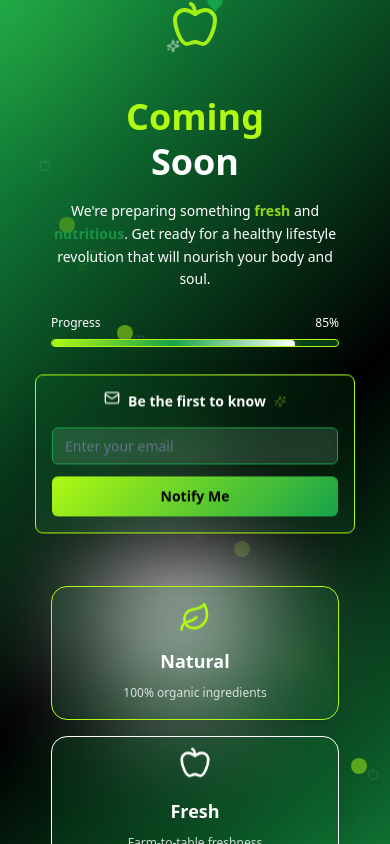
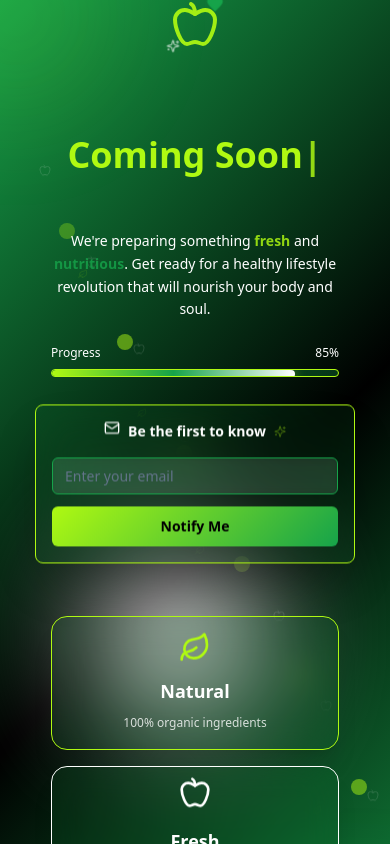
Before and after one commit to Junaid212/starry-arrival-soon, a React (Vite) app: page / in a window 390 px wide. Shown: the top 844 px of the page. Built offline with nearby package versions, Linux system fonts and the light colour scheme.

Commit message:
Add typing animation to "Coming Soon" text
Implement a typing animation or letter-by-letter reveal effect for the "Coming Soon" text.

```diff
--- a/src/pages/Index.tsx
+++ b/src/pages/Index.tsx
@@ -1,5 +1,5 @@
 
-import React, { useState } from 'react';
+import React, { useState, useEffect } from 'react';
 import { Button } from "@/components/ui/button";
 import { Input } from "@/components/ui/input";
 import { Card } from "@/components/ui/card";
@@ -8,7 +8,24 @@ import { Mail, Leaf, Apple, Heart, Sparkles } from 'lucide-react';
 
 const Index = () => {
   const [email, setEmail] = useState('');
+  const [typedText, setTypedText] = useState('');
   const { toast } = useToast();
+
+  const fullText = "Coming Soon";
+
+  useEffect(() => {
+    let index = 0;
+    const timer = setInterval(() => {
+      if (index <= fullText.length) {
+        setTypedText(fullText.slice(0, index));
+        index++;
+      } else {
+        clearInterval(timer);
+      }
+    }, 200);
+
+    return () => clearInterval(timer);
+  }, []);
 
   const handleSubmit = (e: React.FormEvent) => {
     e.preventDefault();
@@ -22,6 +39,7 @@ const Index = () => {
   };
 
   return (
+    <>
       <div className="min-h-screen relative overflow-hidden" style={{ background: `linear-gradient(135deg, #16A34A 0%, #000000 50%, #16A34A 100%)` }}>
         {/* Simple Background Elements */}
         <div className="absolute inset-0">
@@ -121,16 +139,14 @@ const Index = () => {
               </div>
             </div>
 
-          {/* Main Heading - NO ANIMATION as requested */}
-          <h1 className="text-4xl sm:text-5xl md:text-7xl lg:text-9xl font-bold mb-4 sm:mb-6 leading-tight">
+            {/* Main Heading with Typing Animation */}
+            <h1 className="text-4xl sm:text-5xl md:text-7xl lg:text-9xl font-bold mb-4 sm:mb-6 leading-tight min-h-[120px] sm:min-h-[150px] md:min-h-[200px] lg:min-h-[250px] flex items-center justify-center">
               <span
                 className="block"
                 style={{ color: '#AFF912' }}
               >
-              Coming
-            </span>
-            <span style={{ color: '#FFFF' }} className="block">
-              Soon
+                {typedText}
+                <span className="animate-pulse">|</span>
               </span>
             </h1>
 
@@ -274,8 +290,10 @@ const Index = () => {
              }}>
           © 2024 Coming Soon. All rights reserved.
         </div>
+      </div>
 
-      <style jsx>{`
+      <style dangerouslySetInnerHTML={{
+        __html: `
           @keyframes slideUp {
             from {
               opacity: 0;
@@ -311,8 +329,9 @@ const Index = () => {
             0%, 100% { opacity: 0.3; transform: scale(1); }
             50% { opacity: 1; transform: scale(1.2); }
           }
-      `}</style>
-    </div>
+        `
+      }} />
+    </>
   );
 };
 
```
Lines whose indentation alone changed are shown as unchanged.
